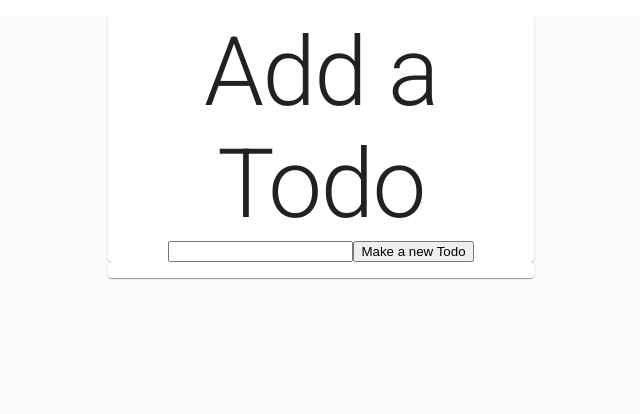
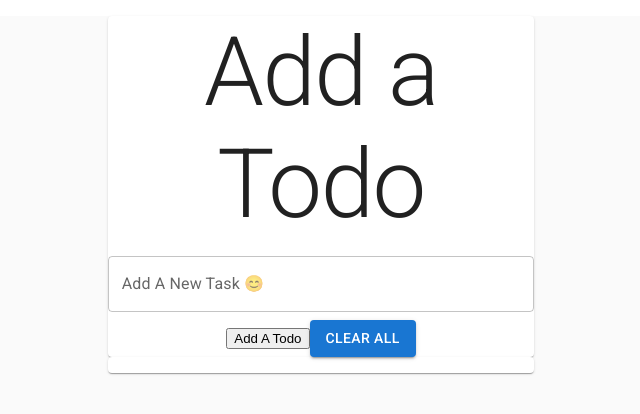
Before and after one commit to mdiallo000/my-todo-list, a React (Create React App) app: page / in a window 1280 px wide. Shown: the top 414 px of the page, without its empty margins (319-959 px from the left). Built offline with nearby package versions, Linux system fonts and the light colour scheme.

Commit message:
added a button to clear the list

```diff
--- a/src/TodoComponents/Todo.jsx
+++ b/src/TodoComponents/Todo.jsx
@@ -8,12 +8,17 @@ import {
 } from '@mui/material';
 import { Delete, Edit } from '@mui/icons-material';
 
-function Todo({ data, DeleteTodo }) {
+function Todo({ data, DeleteTodo, DeleteAll }) {
   return (
     <div>
       <ListItem>
         <>
-          <Checkbox tabIndex={-1} />
+          <Checkbox
+            tabIndex={-1}
+            onClick={() => {
+              data.completed = true;
+            }}
+          />
           <ListItemText>{data.task}</ListItemText>
           <ListItemSecondaryAction>
             <IconButton
@@ -24,6 +29,8 @@ function Todo({ data, DeleteTodo }) {
             >
               <Delete />
             </IconButton>
+            {/* sfdsdsssssssssss */}
+
             <IconButton aria-label="Edit">
               <Edit />
             </IconButton>
--- a/src/TodoComponents/TodoApp.jsx
+++ b/src/TodoComponents/TodoApp.jsx
@@ -21,6 +21,10 @@ function TodoApp() {
     const newlist = Mytodolist.filter((item) => item.id !== id);
     setMytodolist(newlist);
   };
+  //   ** Delete all the items in the list
+  const DeleteAll = () => {
+    setMytodolist([]);
+  };
 
   return (
     <Paper
@@ -34,7 +38,7 @@ function TodoApp() {
     >
       <Grid container justifyContent="center" style={{ marginTop: '1rem' }}>
         <Grid item xs={11} md={8} lg={4}>
-          <TodoForm addNewTodo={addNewTodo} />
+          <TodoForm addNewTodo={addNewTodo} DeleteAll={DeleteAll} />
 
           <TodoList Mytodolist={Mytodolist} DeleteTodo={DeleteTodo} />
         </Grid>
--- a/src/TodoComponents/TodoForm.jsx
+++ b/src/TodoComponents/TodoForm.jsx
@@ -1,6 +1,6 @@
 import React, { useState } from 'react';
-import { Typography, Paper } from '@mui/material';
-function TodoForm({ addNewTodo }) {
+import { Typography, Paper, Button, TextField } from '@mui/material';
+function TodoForm({ addNewTodo, DeleteAll }) {
   const [Inputs, getInputs] = useState('');
 
   const Inputvalue = (event) => {
@@ -20,8 +20,18 @@ function TodoForm({ addNewTodo }) {
             getInputs('');
           }}
         >
-          <input type="text" value={Inputs} onChange={Inputvalue} />
-          <button>Make a new Todo </button>
+          {/* <input type="text" value={Inputs} onChange={Inputvalue} /> */}
+          <TextField
+            value={Inputs}
+            onChange={Inputvalue}
+            label="Add A New Task 😊"
+            margin="normal"
+            fullWidth
+          />
+          <button>Add A Todo </button>
+          <Button variant="contained" onClick={() => DeleteAll()}>
+            Clear All
+          </Button>
         </form>
       </Paper>
     </div>
```
